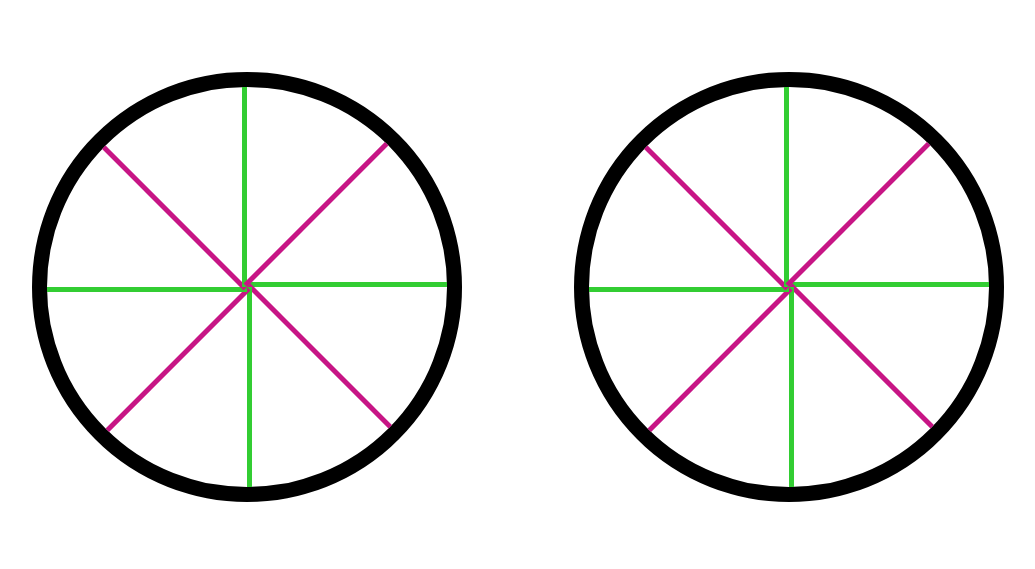
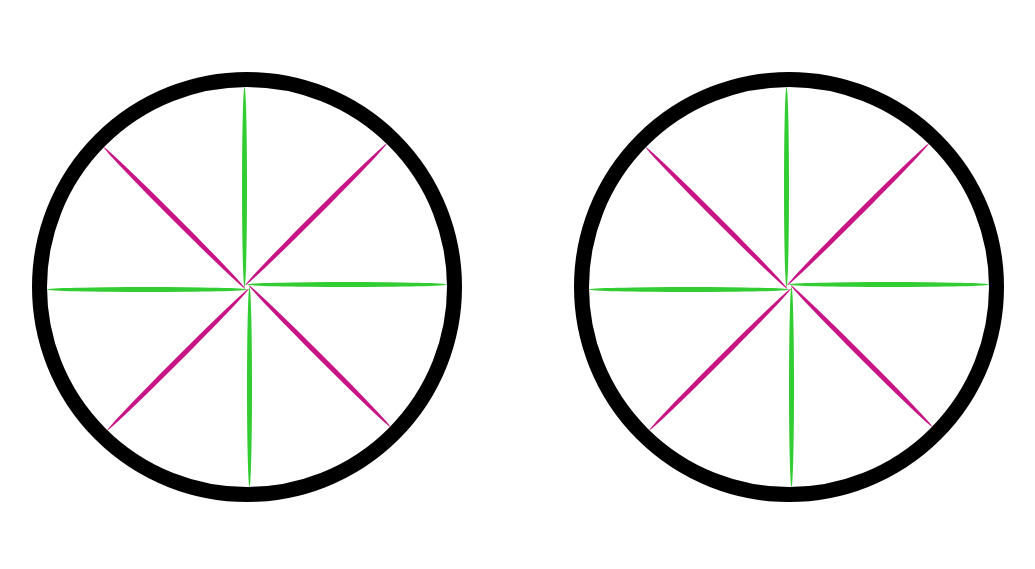
Before and after one commit to siti-nurmaida/2Wheels, a plain HTML site: page Index.html in a window 1280 px wide. Shown: the whole page, without its empty margins (122-1157 px from the left). Drawn offline with Linux system fonts and the light colour scheme.

Commit message:
Update Index.html

```diff
--- a/Index.html
+++ b/Index.html
@@ -1,13 +1,10 @@
 <!DOCTYPE html>
-<html>
+<html lang="en">
 <head>
 	<meta charset="utf-8">
 	<meta name="viewport" content="width=device-width, initial-scale=1">
 	<title>2 WHEELS</title>
-</head>
-<body>
-	<div class="wheels">
-			<style type="text/css">
+	<style>
 				.wheels {
 					display: flex;
 					flex-direction: row;
@@ -24,7 +21,7 @@
 					border-radius: 50%;
 					margin: 4rem 0;
 					position: relative;
-					animation: wheel 10s infinite linear;
+					animation: wheel 1s infinite linear;
 				}
 				@keyframes wheel {
 					0% {
@@ -35,14 +32,12 @@
 					}
 				}
 			</style>
-		<div class="wheel">
-			<span class="line"></span>
-				<style type="text/css">
+			<style>
 					.line {
 						width: 50%;
 						height: 5px;
 						background: limegreen;
-						border-radius: 50;
+						border-radius: 50%;
 						position: absolute;
 						top: 50%;
 						transform-origin: 100% 0;
@@ -73,6 +68,14 @@
 						background-color: mediumvioletred;
 					}
 				</style>
+</head>
+
+<body>
+
+	<div class="wheels">
+		<div class="wheel">
+			<span class="line"></span>
+
 			<span class="line"></span>
 			<span class="line"></span>
 			<span class="line"></span>
```
